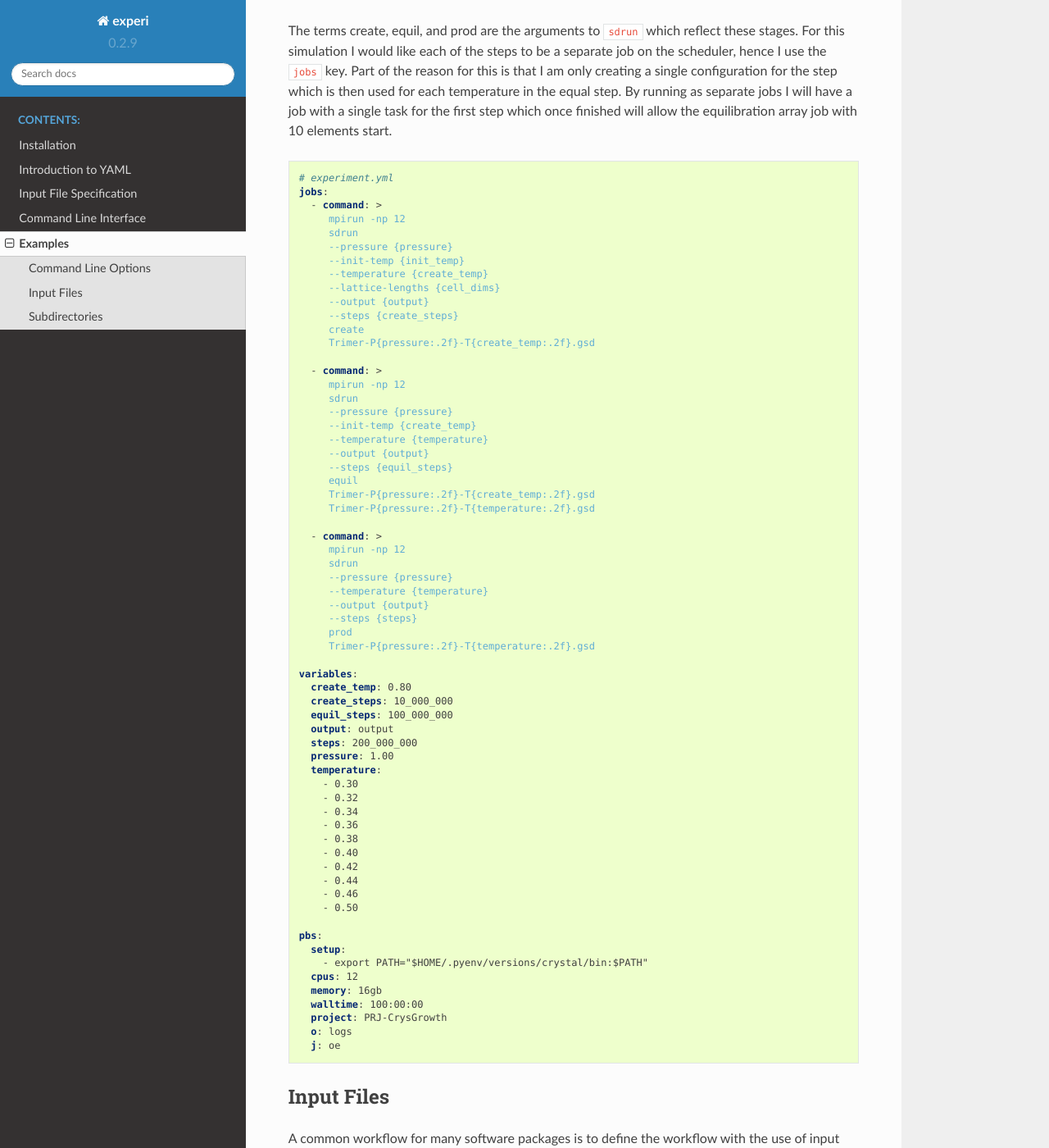
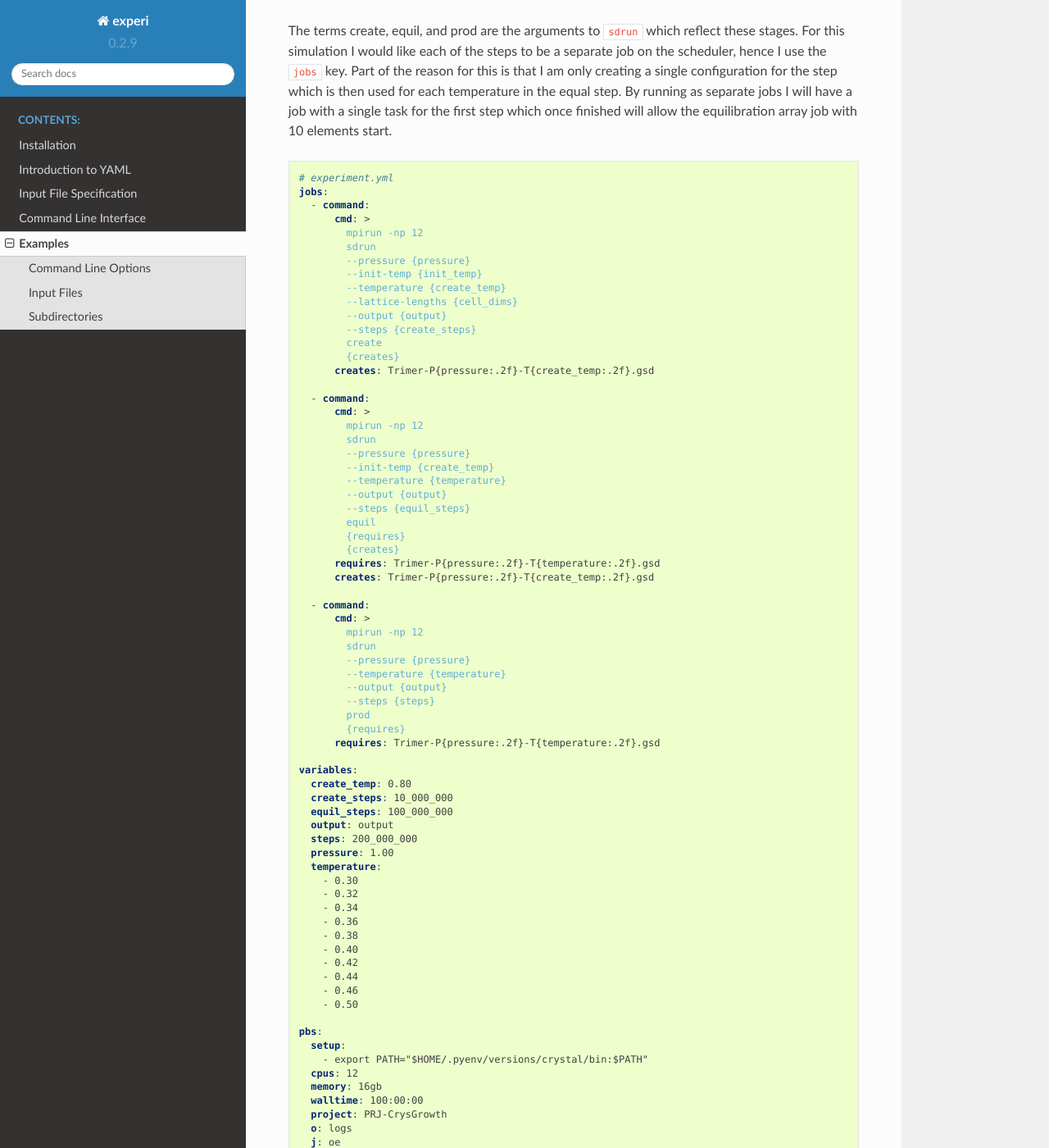
Before and after one commit to malramsay64/experi, a Sphinx documentation site: the page built from docs/examples.rst, in a window 1280 px wide and 1400 px high, scrolled down 599 px. Shown: the whole window at 82% size. Built offline with Sphinx 7.4.7 and the Read the Docs theme 2.0.0, drawn with Linux system fonts in a browser that asks for light colours.

Commit message:
DOC Update example experiment.yml file
This updates the file to use what I would now consider best practice for
the file type, i.e. updating to make the most of new features.

```diff
--- a/docs/examples.rst
+++ b/docs/examples.rst
@@ -31,39 +31,46 @@ equilibration array job with 10 elements start.
 
     # experiment.yml
     jobs:
-      - command: >
-         mpirun -np 12
-         sdrun
-         --pressure {pressure}
-         --init-temp {init_temp}
-         --temperature {create_temp}
-         --lattice-lengths {cell_dims}
-         --output {output}
-         --steps {create_steps}
-         create
-         Trimer-P{pressure:.2f}-T{create_temp:.2f}.gsd
+      - command:
+          cmd: >
+            mpirun -np 12
+            sdrun
+            --pressure {pressure}
+            --init-temp {init_temp}
+            --temperature {create_temp}
+            --lattice-lengths {cell_dims}
+            --output {output}
+            --steps {create_steps}
+            create
+            {creates}
+          creates: Trimer-P{pressure:.2f}-T{create_temp:.2f}.gsd
 
-      - command: >
-         mpirun -np 12
-         sdrun
-         --pressure {pressure}
-         --init-temp {create_temp}
-         --temperature {temperature}
-         --output {output}
-         --steps {equil_steps}
-         equil
-         Trimer-P{pressure:.2f}-T{create_temp:.2f}.gsd
-         Trimer-P{pressure:.2f}-T{temperature:.2f}.gsd
+      - command:
+          cmd: >
+            mpirun -np 12
+            sdrun
+            --pressure {pressure}
+            --init-temp {create_temp}
+            --temperature {temperature}
+            --output {output}
+            --steps {equil_steps}
+            equil
+            {requires}
+            {creates}
+          requires: Trimer-P{pressure:.2f}-T{temperature:.2f}.gsd
+          creates: Trimer-P{pressure:.2f}-T{create_temp:.2f}.gsd
 
-      - command: >
-         mpirun -np 12
-         sdrun
-         --pressure {pressure}
-         --temperature {temperature}
-         --output {output}
-         --steps {steps}
-         prod
-         Trimer-P{pressure:.2f}-T{temperature:.2f}.gsd
+      - command:
+          cmd: >
+            mpirun -np 12
+            sdrun
+            --pressure {pressure}
+            --temperature {temperature}
+            --output {output}
+            --steps {steps}
+            prod
+            {requires}
+          requires: Trimer-P{pressure:.2f}-T{temperature:.2f}.gsd
 
     variables:
       create_temp: 0.80
```
